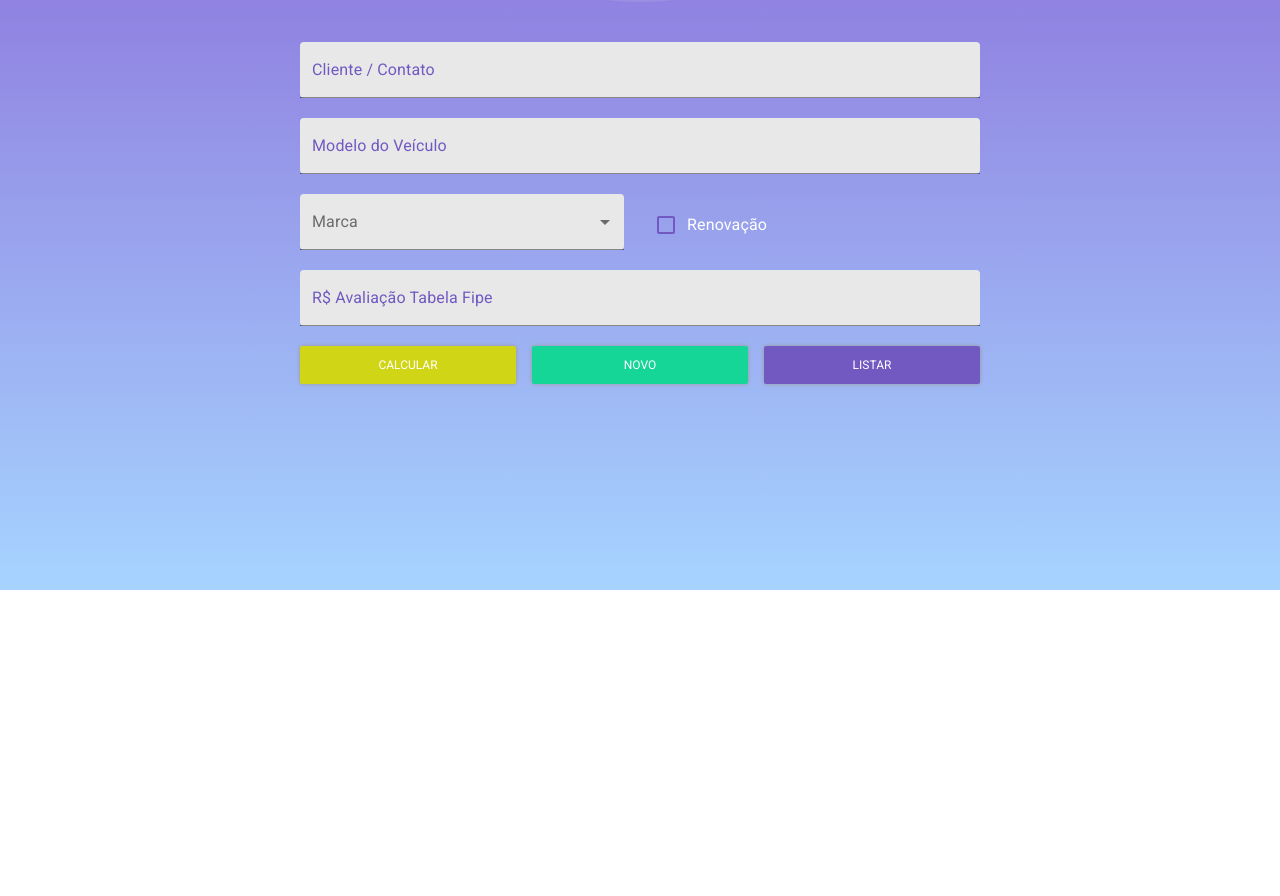
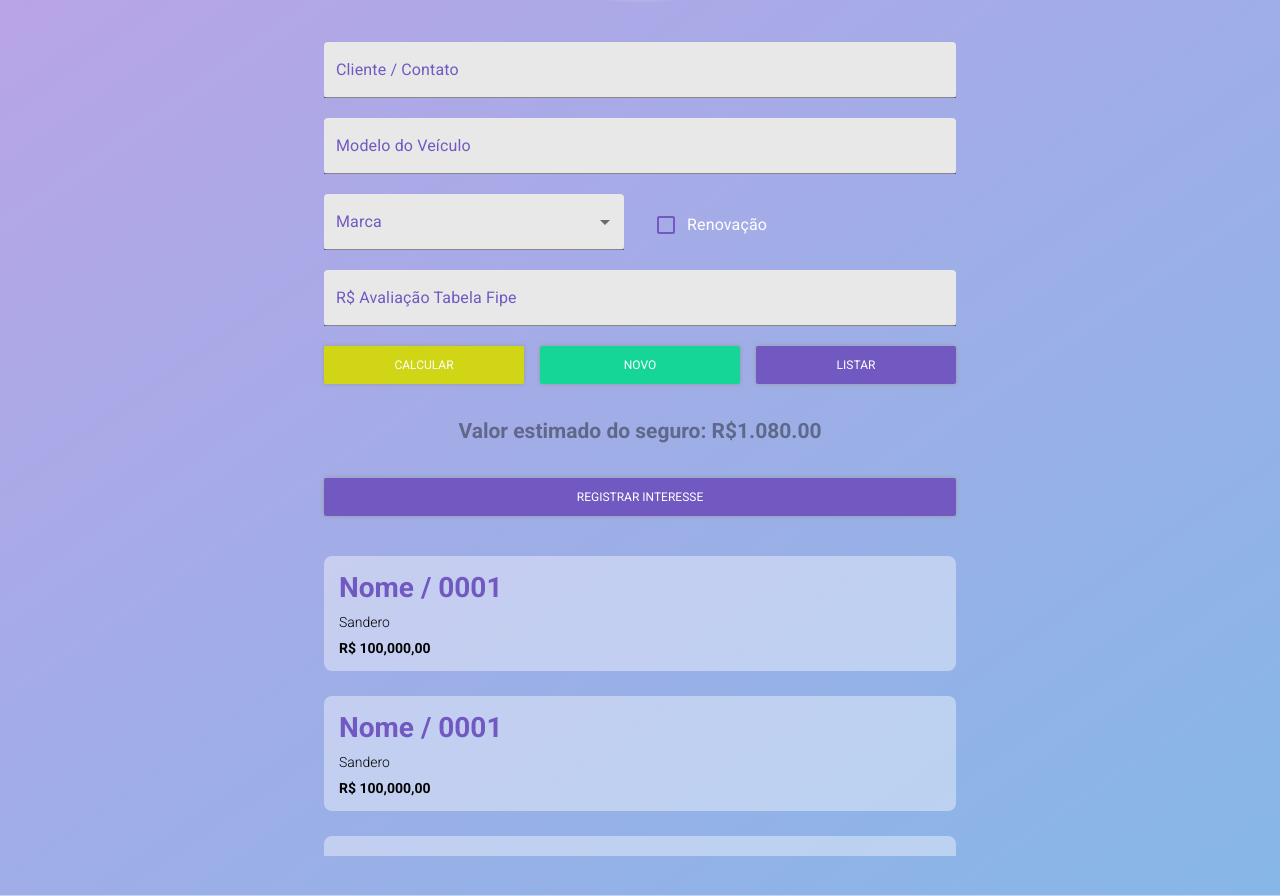
Before and after one commit to thaua97/trab-1-TAA, a React (Create React App) app: page / in a window 1280 px wide. Shown: the part 210-1106 px from the top of the page. Before the commit the page ends 800 px from the top, so only its background shows below. Built offline with nearby package versions, Linux system fonts and the light colour scheme.

Commit message:
Add to localStorage

```diff
--- a/src/App.js
+++ b/src/App.js
@@ -1,16 +1,18 @@
 import React from 'react';
+import { ToastContainer } from 'react-toastify'
 
-import GlobalStyles from './styles/global';
 
 import Header from './components/Header';
 import Form from './components/Form';
+import GlobalStyles from './styles/global';
 
 export default function src() {
     return (
-        <>
+        <div>
             <Header />
             <Form />
             <GlobalStyles />
-        </>
+            <ToastContainer autoClose={3000}/>
+        </div>
     );
 }
--- a/src/components/Form/index.js
+++ b/src/components/Form/index.js
@@ -1,6 +1,10 @@
-import React from 'react';
+import React, { useState } from 'react';
+import { toast } from 'react-toastify'
+
+import List from '../List';
 
 import {
+    Container,
     Grid,
     InputLabel,
     Select,
@@ -11,15 +15,67 @@ import {
 
 import { Wrapper, FormCars, Text, SelectControl, ControlLabel, Check, Button } from './styles';
 
-import vehicle from '../../assets/vehicle.svg';
+import logo from '../../assets/vehicle.svg';
 
 export default function Form() {
+    const [ client, setClient ] = useState('');
+    const [ vehicle, setVehicle ] = useState('');
+    const [ mark, setMark ] = useState('');
+    const [ renew, setRenew ] = useState(false);
+    const [ fipe, setFipe ] = useState('');
+
+
+    function handleClientChange(e) {
+        setClient(e.target.value);
+    }
+    function handleVehicleChange(e) {
+        setVehicle(e.target.value);
+    }
+    function handleMarkChange(e) {
+        setMark(e.target.value);
+    }
+    function handleRenewChange(e) {
+        setRenew(e.target.value);
+    }
+    function handleFipeChange(e) {
+        setFipe(e.target.value);
+    }
+
+    function handleClear() {
+        setClient('');
+        setVehicle('');
+        setMark('');
+        setRenew(false);
+        setFipe('');
+
+        toast.success("Compos limpos!");
+    }
+
+    function handleSubmit(e) {
+        e.preventDefault();
+
+        if(!client && !vehicle && !mark && !fipe) {
+            toast.warn('Preencha todos os campos');
+        } else if(!client) {
+            toast.warn('Preencha o nome do cliente');
+        } else if(!vehicle) {
+            toast.warn('Informe o modelo do veiculo');
+        } else if(!mark) {
+            toast.warn('selecione a marca do veiculo');
+        } else if (!fipe) {
+            toast.warn('preencha o valor da tabela FIPE');
+        }
+
+
+    }
+
     return (
+        <Container>
             <Wrapper>
-            <FormCars>
-                <img src={vehicle} alt=""/>
-                <Text variant="filled" label="Cliente / Contato"/>
-                <Text variant="filled" label="Modelo do Veículo"/>
+                <FormCars onSubmit={handleSubmit}>
+                    <img src={logo} alt=""/>
+                    <Text value={client} onChange={handleClientChange} variant="filled" label="Cliente / Contato"/>
+                    <Text value={vehicle} onChange={handleVehicleChange} variant="filled" label="Modelo do Veículo"/>
                     <Grid container spacing={4}>
                         <Grid item xs={6}>
                             <SelectControl variant="filled">
@@ -41,20 +97,25 @@ export default function Form() {
                             <ControlLabel control={<Check value="checkedC" />} label="Renovação" />
                         </Grid>
                     </Grid>
-                <Text variant="filled" label="R$ Avaliação Tabela Fipe"/>
+                    <Text value={fipe} onChange={handleFipeChange} variant="filled" label="R$ Avaliação Tabela Fipe"/>
                     <Grid container spacing={2}>
                         <Grid item xs={4}>
-                        <Button color="#d0d615">Calcular</Button>
+                            <Button type="button" color="#d0d615">Calcular</Button>
                         </Grid>
                         <Grid item xs={4}>
-                        <Button color="#15d696">Novo</Button>
+                            <Button type="button" onClick={handleClear} color="#15d696">Novo</Button>
                         </Grid>
                         <Grid item xs={4}>
-                        <Button color="#7159c1">Listar</Button>
+                            <Button type="button"  color="#7159c1">Listar</Button>
                         </Grid>
                     </Grid>
+                    <h2>Valor estimado do seguro: R$1.080.00</h2>
+                    <Button type="submit" color="#7159c1">Registrar Interesse</Button>
                 </FormCars>
+
+                <List />
             </Wrapper>
+        </Container>
 
     );
 }
--- a/src/components/Form/styles.js
+++ b/src/components/Form/styles.js
@@ -8,12 +8,18 @@ export const Wrapper = styled.div`
     padding: 0 300px;
 
     @media screen and (max-width: 540px) {
-        padding: 0 40px;
-        margin: 0;
-        width: 100%;
-        height: 100%;
+        padding: 0 10px;
     }
 
+    h2 {
+        padding: 35px 0;
+        text-align: center;
+        color: rgba(0,0,0,0.4);
+
+        @media screen and (max-width: 540px) {
+            font-size: 14px;
+        }
+    }
 `;
 
 export const FormCars = styled.form`
@@ -53,6 +59,11 @@ export const SelectControl = styled(FormControl)`
     margin-bottom: 20px !important;
     background: #fff;
     border-radius: 4px;
+
+    label {
+        color: #7159c1;
+    }
+
 `;
 
 export const ControlLabel = styled(FormControlLabel)`
--- a/src/components/Header/index.js
+++ b/src/components/Header/index.js
@@ -5,9 +5,7 @@ import { Container } from './styles';
 export default function Header() {
   return (
     <Container>
-        <div>
-            <h1>Space Cars</h1>
-        </div>
+        <h1>Space Cars</h1>
     </Container>
   );
 }
--- /dev/null
+++ b/src/components/List/index.js
@@ -0,0 +1,27 @@
+import React from 'react';
+
+import { ListContainer } from './styles';
+
+export default function List() {
+  return (
+    <ListContainer>
+        <ul>
+            <li>
+                <h1>Nome / 0001</h1>
+                <p>Sandero</p>
+                <span>R$ 100,000,00</span>
+            </li>
+            <li>
+                <h1>Nome / 0001</h1>
+                <p>Sandero</p>
+                <span>R$ 100,000,00</span>
+            </li>
+            <li>
+                <h1>Nome / 0001</h1>
+                <p>Sandero</p>
+                <span>R$ 100,000,00</span>
+            </li>
+        </ul>
+    </ListContainer>
+  );
+}
--- /dev/null
+++ b/src/components/List/styles.js
@@ -0,0 +1,33 @@
+import styled from 'styled-components';
+
+export const ListContainer = styled.div`
+    width: 100%;
+    height: 100%;
+    padding: 40px 0px;
+
+    ul {
+        height: 300px;
+        overflow: auto;
+
+        li {
+            padding: 15px;
+            margin-bottom: 25px;
+            border-radius: 8px;
+            background: rgba(255,255,255, 0.4);
+
+            h1 {
+                color: #7159c1;
+            }
+
+            p {
+                margin-top: 10px;
+                margin-bottom: 10px;
+                font-weight: 300;
+            }
+
+            span {
+                font-weight: bold;
+            }
+        }
+    }
+`;
--- a/src/styles/global.js
+++ b/src/styles/global.js
@@ -1,5 +1,4 @@
 import { createGlobalStyle } from 'styled-components';
-
 import 'react-toastify/dist/ReactToastify.css';
 
 export default createGlobalStyle`
@@ -16,19 +15,13 @@ export default createGlobalStyle`
         outline: 0;
     }
 
-    html, body, #root {
-        height: 100%;
-
-    }
-
     body {
-        -webkit-font-smoothing: antialiased;
         width: 100%;
         height: 100%;
-        top: 0;
-        bottom: 0;
-        background: linear-gradient(to bottom, #8865d6, #a6d4ff);
-        background-repeat: no-repeat;
+        background: #bea2e7;
+        background: linear-gradient(145deg, #bea2e7 0%, #86b7e7 100%) center 100% no-repeat;
+        background: -moz-linear-gradient(145deg, #bea2e7 0%, #86b7e7 100%) center 100% no-repeat ;
+        -webkit-font-smoothing: antialiased;
     }
 
     body, input, button {
```
Lines whose indentation alone changed are shown as unchanged.
